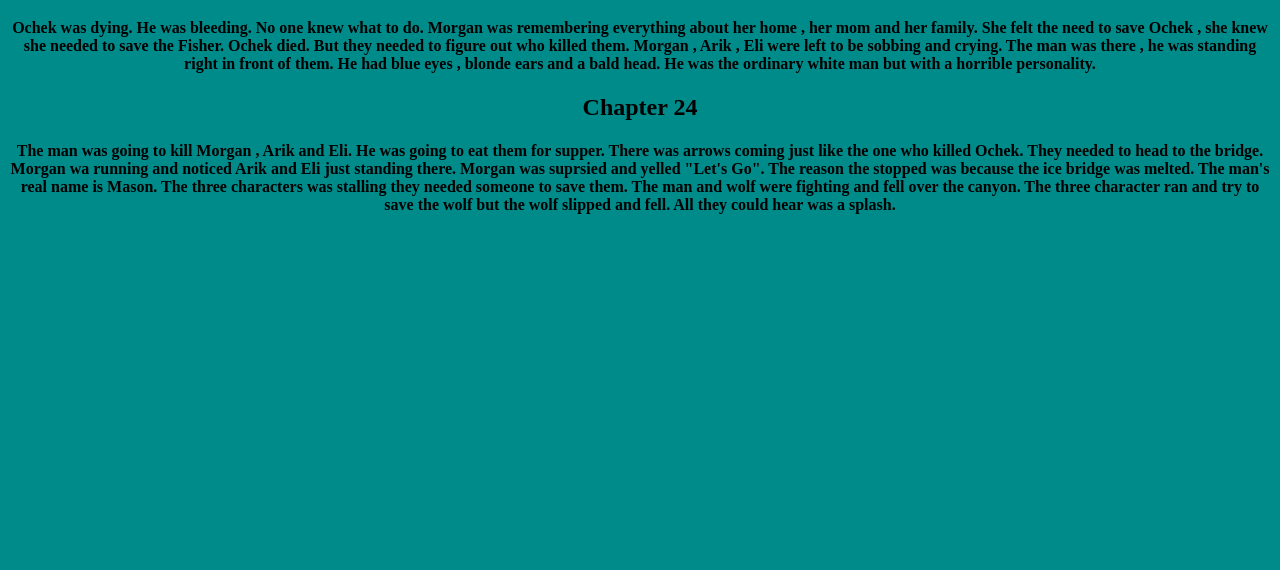
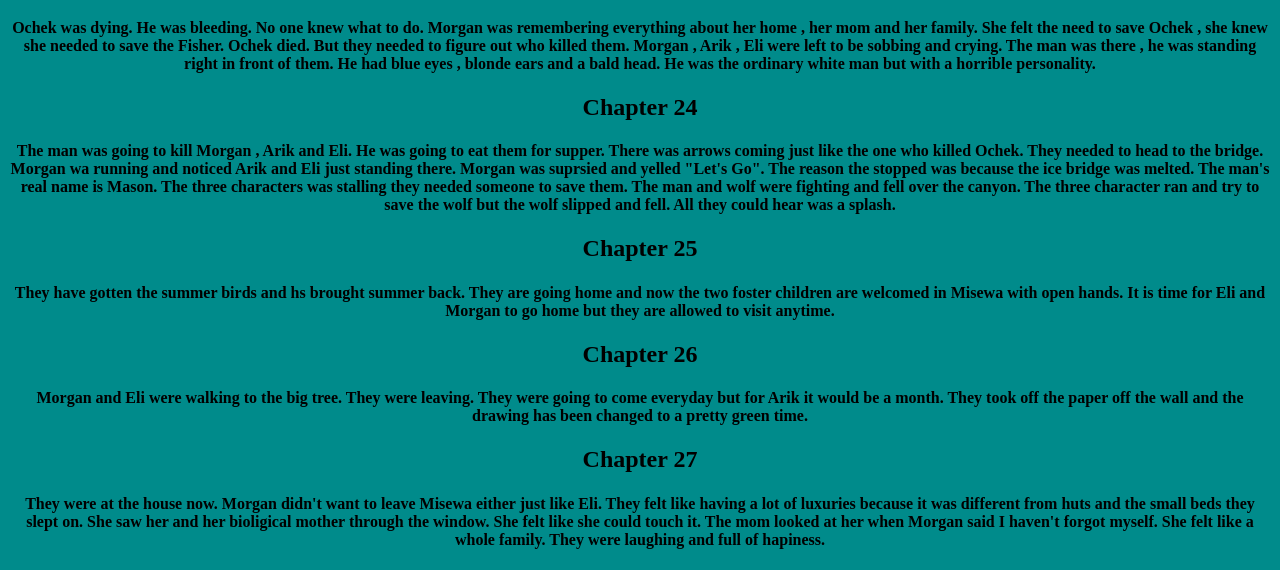
Before and after one commit to sivakumaranjothy/Barren-Grounds, a plain HTML site: page index.html in a window 1280 px wide. Shown: the part 366-936 px from the top of the page. Before the commit the page ends 800 px from the top, so only its background shows below. Drawn offline with Linux system fonts and the light colour scheme.

Commit message:
Add files via upload

```diff
--- a/index.html
+++ b/index.html
@@ -21,3 +21,21 @@
     The man was going to kill Morgan , Arik and Eli. He was going to eat them for supper. There was arrows coming just like the one who killed Ochek. They needed to head to the bridge. Morgan wa running and noticed Arik and Eli just standing there.  Morgan was suprsied and yelled "Let's Go". The reason the stopped was because the ice bridge was melted.
     The man's real name is Mason. The three characters was stalling they needed someone to save them. The man and wolf were fighting and fell over the canyon. The three character ran and try to save the wolf but the wolf slipped and fell. All they could hear was a splash.
 </h4>
+
+
+<h2>Chapter 25</h2>
+<h4>
+    They have gotten the summer birds and hs brought summer back. They are going home and now the two foster children are welcomed in Misewa with open hands. It is time for Eli and Morgan to go home but they are allowed to visit anytime.
+</h4>
+
+
+<h2>Chapter 26</h2>
+<h4>
+Morgan and Eli were walking to the big tree. They were leaving. They were going to come everyday but for Arik it would be a month. They took off the paper off the wall and the drawing has been changed to a pretty green time.
+</h4>
+
+
+<h2> Chapter 27</h2>
+<h4>
+    They were at the house now. Morgan didn't want to leave Misewa either just like Eli. They felt like having a lot of luxuries because it was different from huts and the small beds they slept on.  She saw her and her bioligical mother through the window. She felt like she could touch it. The mom looked at her when Morgan said I haven't forgot myself. She felt like a whole family.   They were laughing and full of hapiness.
+</h4>
```
